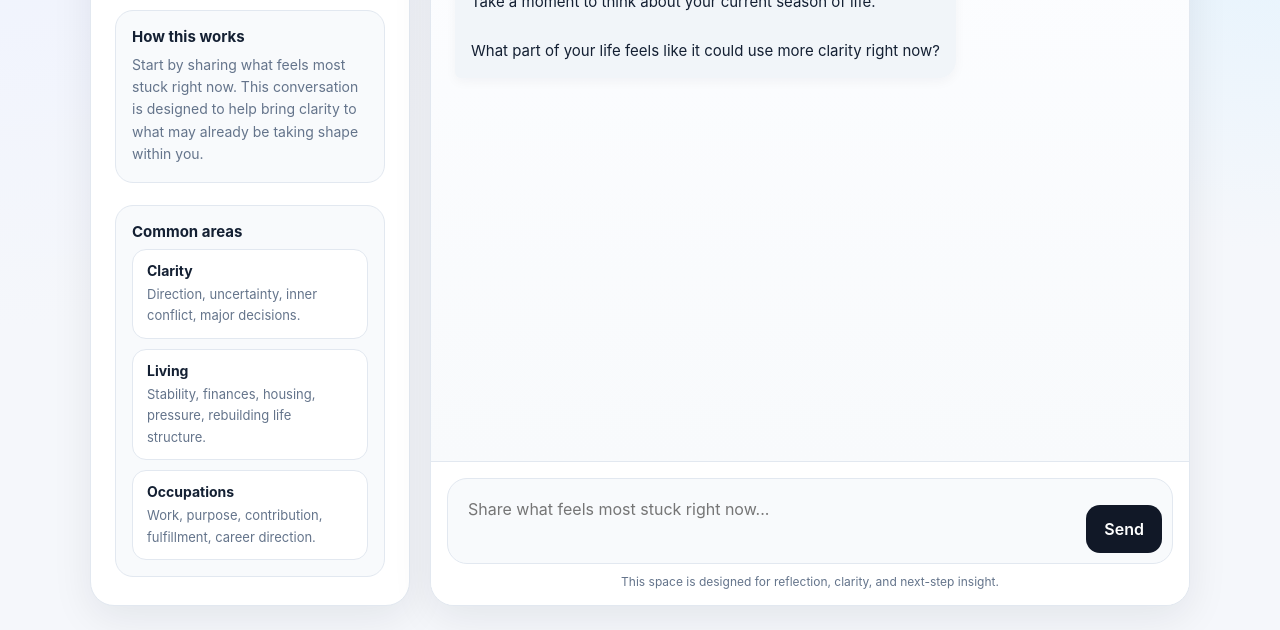
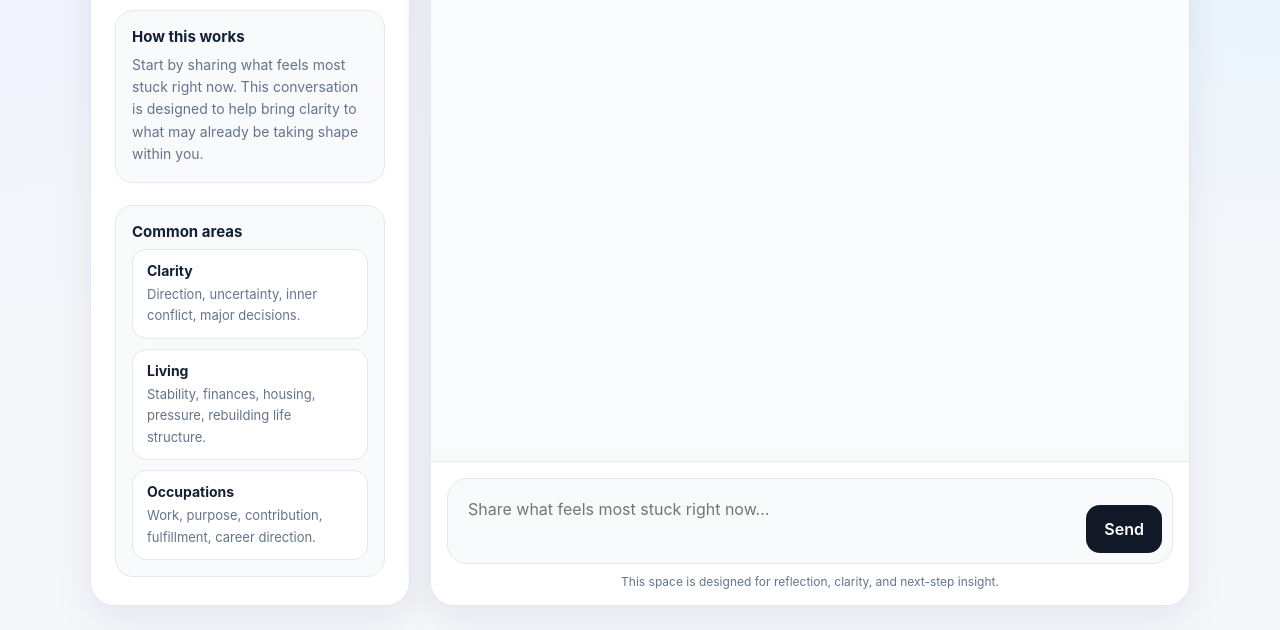
Before and after one commit to Purposed4/purposed4-webchat, a website: page index.html in a window 1280 px wide. Shown: the part 209-839 px from the top of the page. Drawn offline with Linux system fonts and the light colour scheme.

Commit message:
Update index.html

```diff
--- a/index.html
+++ b/index.html
@@ -412,10 +412,7 @@
       }
     });
 
-    addMessage(
-      "Welcome to Purposed4.\n\nTake a moment to think about your current season of life.\n\nWhat part of your life feels like it could use more clarity right now?",
-      "ai"
-    );
+
   </script>
 </body>
 </html>
```
